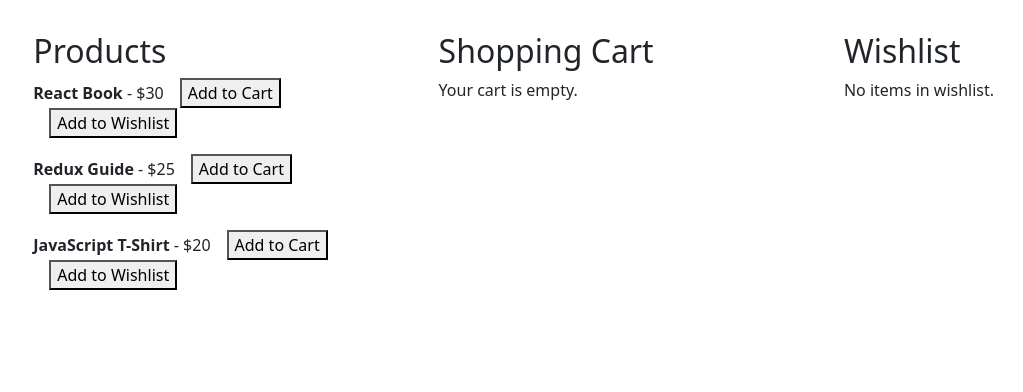
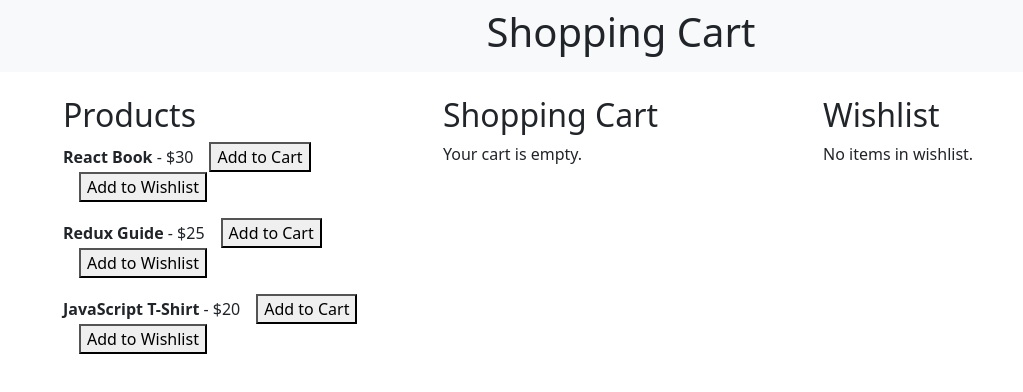
Before and after one commit to acciojob/shopping-cart-redux-saiakhilrevu03, a React app: page / in a window 1280 px wide. Shown: the top 392 px of the page, without its empty margins (19-1042 px from the left). Built offline with nearby package versions, Linux system fonts and the light colour scheme.

Commit message:
Update App.jsx

```diff
--- a/src/App.jsx
+++ b/src/App.jsx
@@ -5,15 +5,26 @@ import Wishlist from './components/Wishlist';
 
 function App() {
   return (
-    <div style={{ display: 'flex', justifyContent: 'space-around', padding: '2rem' }}>
-      <div style={{ width: '30%' }}>
-        <ProductList />
-      </div>
-      <div style={{ width: '30%' }}>
-        <Cart />
-      </div>
-      <div style={{ width: '30%' }}>
-        <Wishlist />
+    <div>
+      <nav className="navbar navbar-expand-lg bg-light">
+        <div className="container">
+          <div className="text-center w-100">
+            <h1>Shopping Cart</h1>
+          </div>
+        </div>
+      </nav>
+      <div className="container mt-4">
+        <div className="row">
+          <div className="col-md-4">
+            <ProductList />
+          </div>
+          <div className="col-md-4">
+            <Cart />
+          </div>
+          <div className="col-md-4">
+            <Wishlist />
+          </div>
+        </div>
       </div>
     </div>
   );
```
